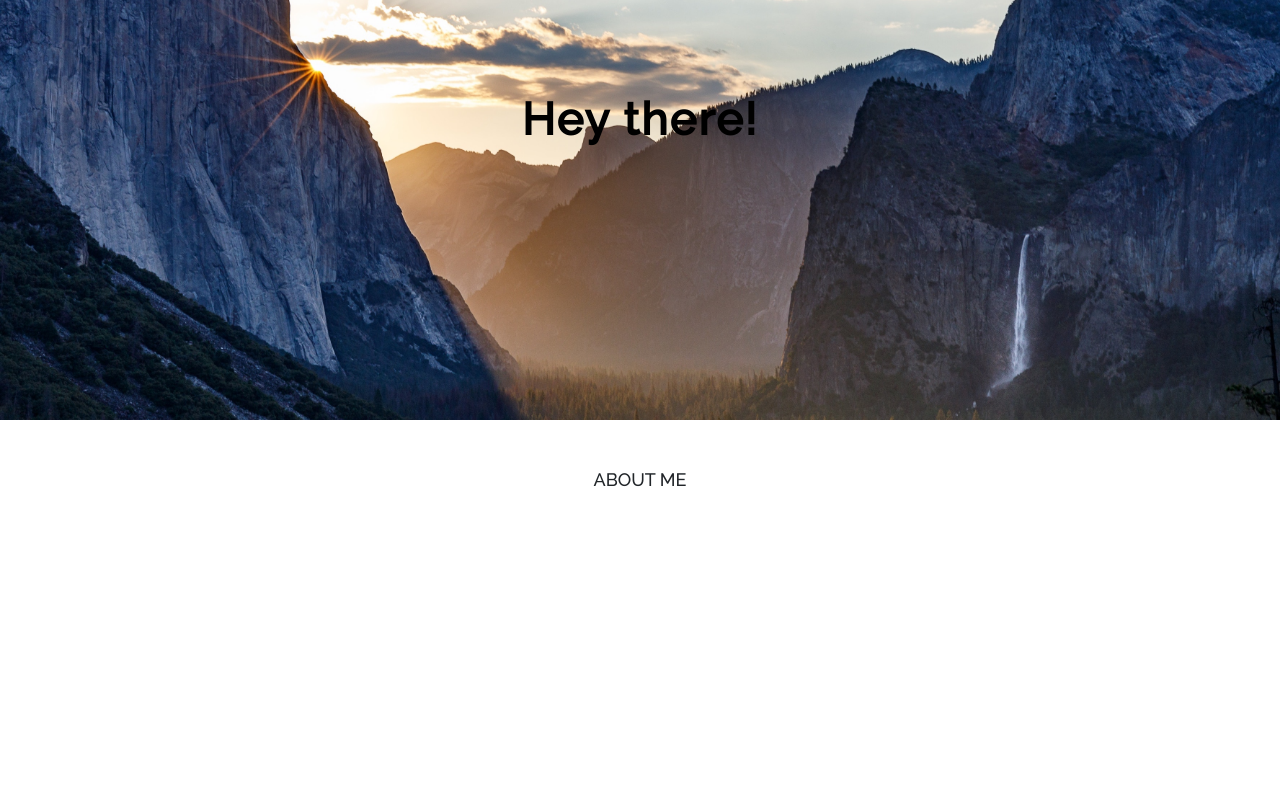
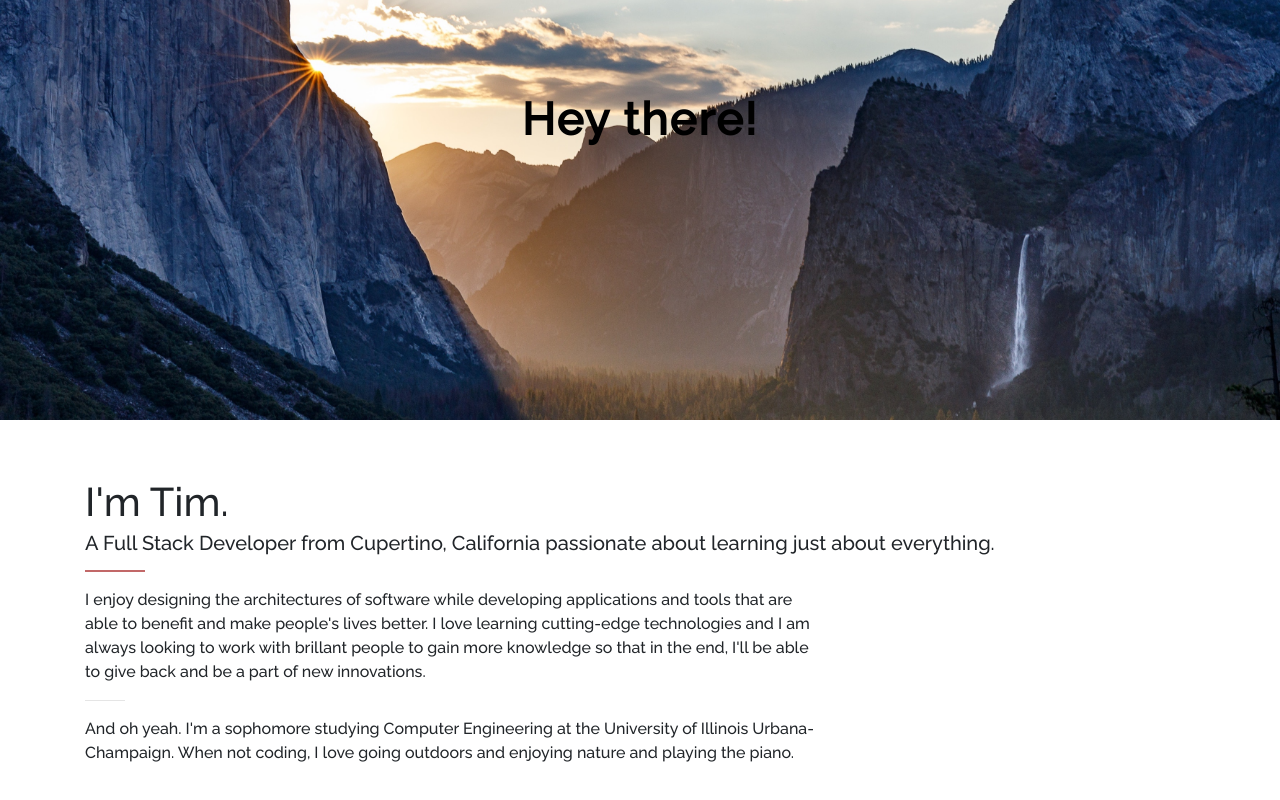
Before and after one commit to tko22/old.timothyko.org, a React (Create React App) app in the folder frontend/: page / in a window 1280 px wide. Shown: the part 266-1066 px from the top of the page. Before the commit the page ends 806 px from the top, so only its background shows below. Built offline with nearby package versions, Linux system fonts and the light colour scheme.

Commit message:
added content to about me

```diff
--- a/frontend/src/App.css
+++ b/frontend/src/App.css
@@ -61,7 +61,17 @@ a {
     font-weight: 600;
     letter-spacing: 2px;
 }
-.about-me-section h4 {
-    margin: 50px 0;
-    font-size: 18px;
+.about-me-section {
+    margin: 60px 0;
 }
+.about-me-section h1, .about-me-section p, .about-me-section h5{
+    text-align:left;
+}
+.about-me-top-hr {
+    color: #C26868;
+    height: 2px;
+    background-color: #C26868;
+    border: 0 none;
+    width: 60px;
+    margin-left: 0;
+}
--- a/frontend/src/components/AboutMe.js
+++ b/frontend/src/components/AboutMe.js
@@ -5,8 +5,23 @@ class AboutMe extends Component {
         return(
             <section className="about-me-section">
                 <div className="container">
-                    <h4>ABOUT ME</h4>
+                    <h1>I'm Tim.</h1>
+                    <h5>A Full Stack Developer from Cupertino, California passionate about learning just about everything.
+                         </h5>
+                    <hr className="about-me-top-hr"/>
                     <div className="row">
+                        <div className="col-md-8">
+                            <p>I enjoy designing the architectures of software while developing applications and tools that are able
+                                to benefit and make people's lives better. I love learning cutting-edge technologies and
+                                I am always looking to work with brillant people to gain more knowledge so that in the end,
+                                I'll be able to give back and be a part of new innovations.
+                                <hr width="40" style={{marginLeft:0}}/>
+                                And oh yeah. I'm a sophomore studying Computer Engineering at the University of Illinois Urbana-Champaign.
+                                When not coding, I love going outdoors and enjoying nature and playing the piano. </p>
+                        </div>
+                        <div className="col-md-4">
+
+                        </div>
 
                     </div>
                 </div>
```
